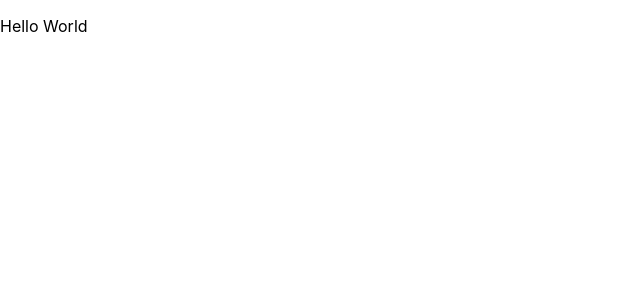
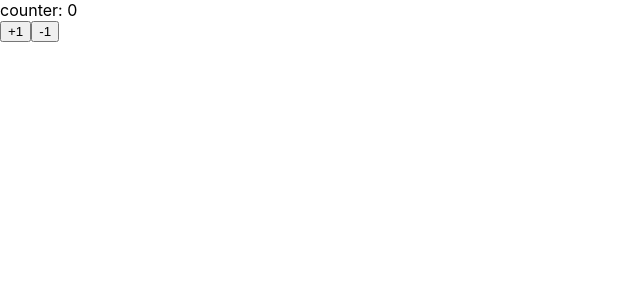
Before and after one commit to yoshiyasugimoto/react-redux-pra, a React (Create React App) app in the folder react-redux-pra/: page / in a window 1280 px wide. Shown: the top 300 px of the page, without its empty margins (0-640 px from the left). Built offline with nearby package versions, Linux system fonts and the light colour scheme.

Commit message:
create action

```diff
--- a/react-redux-pra/package.json
+++ b/react-redux-pra/package.json
@@ -8,6 +8,7 @@
     "@testing-library/user-event": "^12.1.10",
     "react": "^17.0.1",
     "react-dom": "^17.0.1",
+    "react-redux": "^7.2.2",
     "react-scripts": "4.0.1",
     "web-vitals": "^0.2.4"
   },
--- a/react-redux-pra/src/App.js
+++ b/react-redux-pra/src/App.js
@@ -1,11 +1,32 @@
-function App() {
-  return (
-    <div className="App">
-        <p>
-          Hello World
-        </p>
-    </div>
-  );
+import React, {Component} from 'react'
+
+
+
+const App = () => <div><Counter></Counter></div>
+
+class Counter extends Component {
+  constructor(props) {
+    super(props)
+    console.log(this.state)
+    this.state = {count:0}
+  }
+  handlePlusButton = () => {
+    this.setState({count : this.state.count + 1})
+  }
+  handleMinusButton = () => {
+    this.setState({count : this.state.count - 1})
+  }
+
+  render() {
+    console.log("render")
+    return (
+      <>
+      <div>counter: {this.state.count}</div>
+        <button onClick={this.handlePlusButton}>+1</button>
+        <button onClick={this.handleMinusButton}>-1</button>
+      </>
+    )
+  }
+
 }
-
 export default App;
--- /dev/null
+++ b/react-redux-pra/src/actions/index.js
@@ -0,0 +1,4 @@
+export const INCREMENT = "INCREMENT"
+export const DECREMENT = "DECREMENT"
+export const increment = () => ({type: INCREMENT})
+export const decrement = () => ({type: DECREMENT})
```
Also changed, not shown: 2 other files (tests, documents, lock files or other folders).
